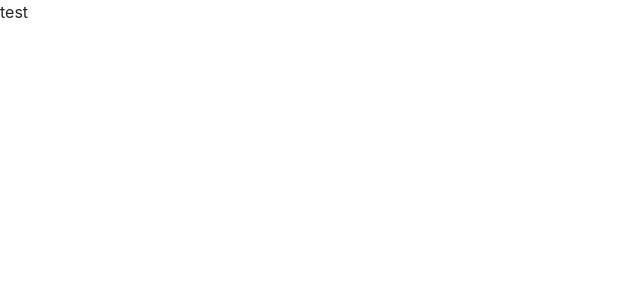
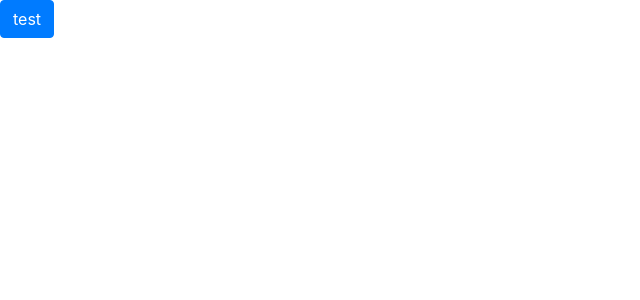
Before and after one commit to Mubarak1A/mRooms, a React (Vite) app in the folder client/: page / in a window 1280 px wide. Shown: the top 300 px of the page, without its empty margins (0-640 px from the left). Built offline with nearby package versions, Linux system fonts and the light colour scheme.

Commit message:
create server app.js file

```diff
--- a/client/src/App.jsx
+++ b/client/src/App.jsx
@@ -4,7 +4,7 @@ function App() {
 
 
   return (
-    <div>
+    <div className="btn btn-primary">
       test
     </div>
   )
```
Also changed, not shown: 1 other file (tests, documents, lock files or other folders).
